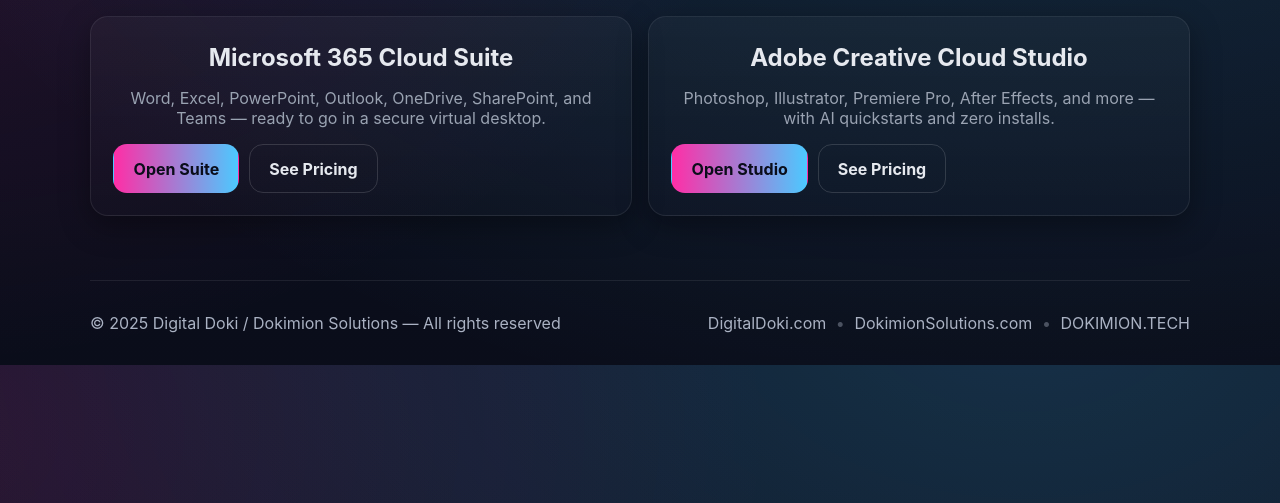
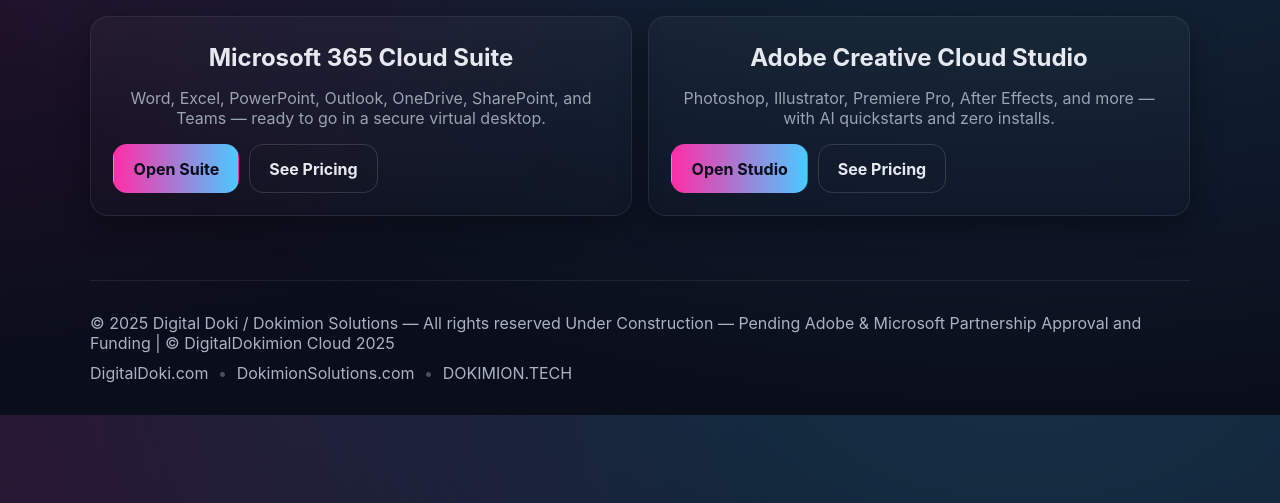
Before and after one commit to digitaldoki/dokimiontech-cloud, a plain HTML site: page m365.html in a window 1280 px wide. Shown: the part 297-800 px from the top of the page. Drawn offline with Linux system fonts and the light colour scheme.

Commit message:
Update m365.html

```diff
--- a/m365.html
+++ b/m365.html
@@ -78,7 +78,7 @@
 
     <footer>
       <div style="display:flex;flex-wrap:wrap;gap:.6rem;justify-content:space-between;align-items:center">
-        <div>© 2025 Digital Doki / Dokimion Solutions — All rights reserved</div>
+        <div>© 2025 Digital Doki / Dokimion Solutions — All rights reserved Under Construction — Pending Adobe & Microsoft Partnership Approval and Funding | © DigitalDokimion Cloud 2025   </div>
         <div style="display:flex;gap:.6rem;align-items:center">
           <a href="https://digitaldoki.com" target="_blank" rel="noopener">DigitalDoki.com</a><span style="opacity:.4">•</span>
           <a href="https://dokimionsolutions.com" target="_blank" rel="noopener">DokimionSolutions.com</a><span style="opacity:.4">•</span>
```
